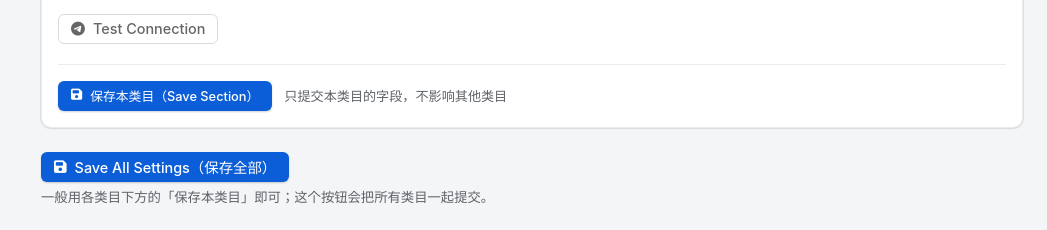
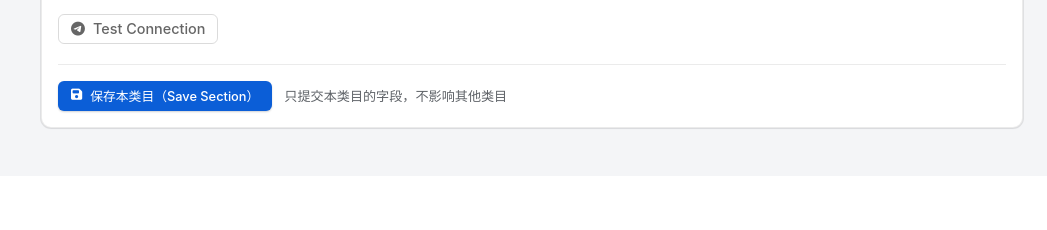
Before and after one commit to humanxp/LogAI-Monitor, a Python web app: template templates/settings.html in a window 1280 px wide. Shown: the part 827-1057 px from the top of the page, without its empty margins (233-1280 px from the left). After the commit the page ends 957 px from the top, so only its background shows below. Run offline with Jinja, Linux system fonts and the light colour scheme; the template is opened without the code that fills it, so the values that code supplies are empty.

Commit message:
ui(settings): 去掉 Save All Settings 按钮
各类目底部已有「保存本类目」，全局保存按钮多余。表单里按 Enter 时改为保存
当前显示的类目（新增 currentSettingsTab()），不再是全部。

```diff
--- a/templates/settings.html
+++ b/templates/settings.html
@@ -4,7 +4,7 @@
 {% block header_title %}Settings{% endblock %}
 
 {% block content %}
-<form id="settingsForm" onsubmit="event.preventDefault(); saveSettings();">
+<form id="settingsForm" onsubmit="event.preventDefault(); saveSettings(currentSettingsTab());">
     <!-- 类目切换：一次只显示一个类目（见文件末尾的 showSettingsTab）。 -->
     <div class="settings-tabs" id="settingsTabs">
         <button type="button" class="settings-tab" data-tab-target="telegram">
@@ -325,14 +325,6 @@
             </div>
         </div>
     </div>
-
-    <!-- Save Button -->
-    <div style="margin-top: 1rem;">
-        <button type="submit" class="btn btn-primary">
-            <i class="fas fa-save"></i> Save All Settings（保存全部）
-        </button>
-        <small style="color: var(--lm-ink-2); display: block; margin-top: 0.35rem;">一般用各类目下方的「保存本类目」即可；这个按钮会把所有类目一起提交。</small>
-    </div>
 </form>
 
 <!-- Configuration Guide -->
@@ -429,6 +421,12 @@ function initSettingsTabs() {
     });
 }
 
+// 当前显示的是哪个类目（表单里按 Enter 时保存的就是它，而不是全部）
+function currentSettingsTab() {
+    const active = document.querySelector('#settingsTabs .settings-tab.active');
+    return active ? active.dataset.tabTarget : 'telegram';
+}
+
 document.addEventListener('DOMContentLoaded', initSettingsTabs);
 
 async function clearAllLogs() {
```
